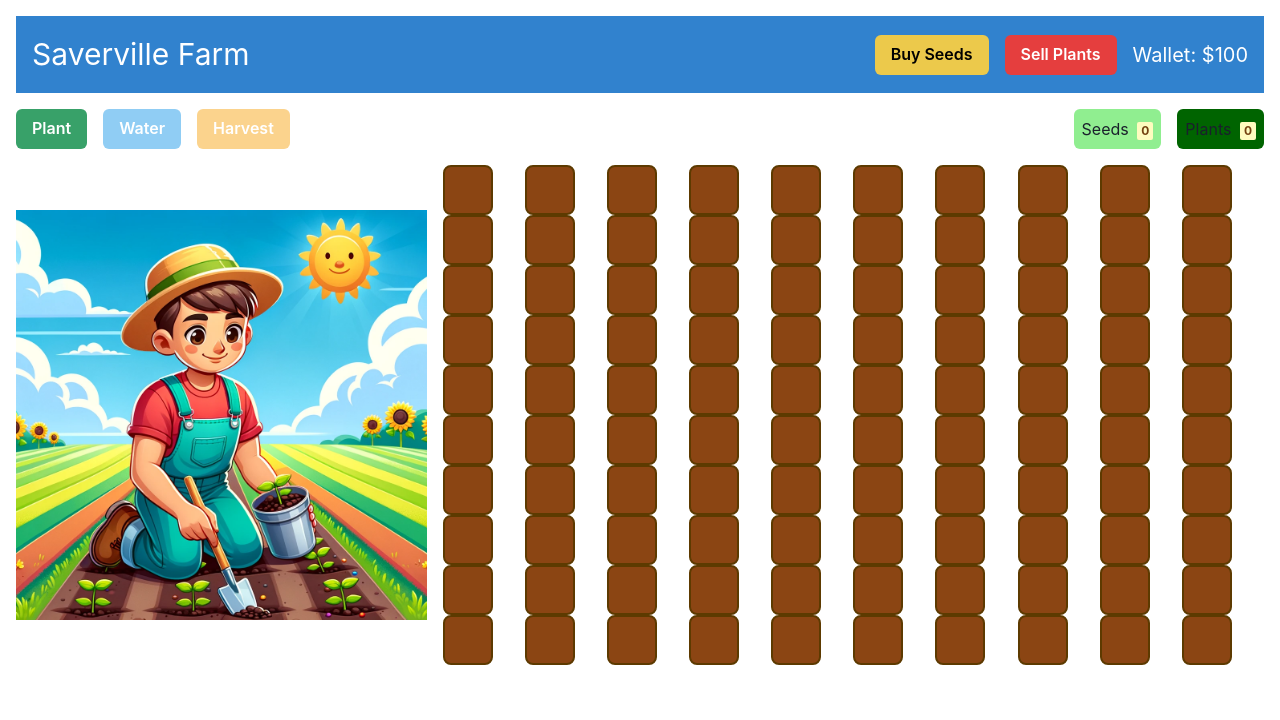
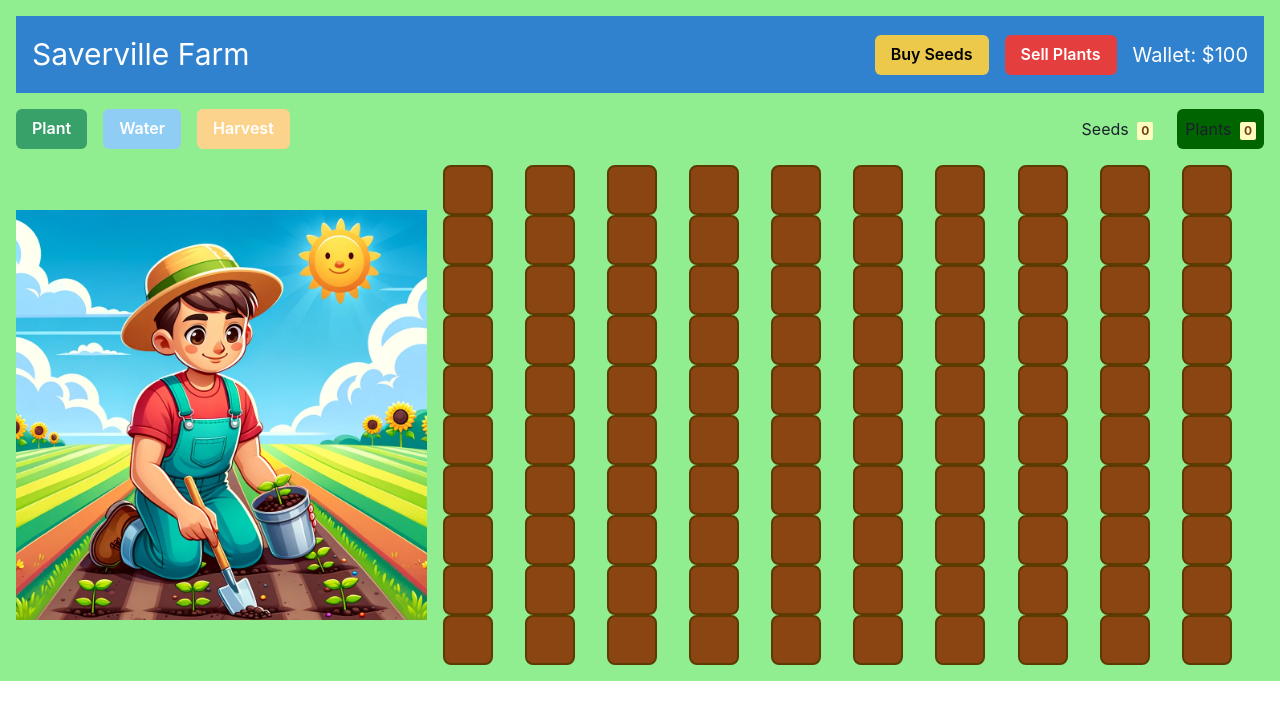
Before and after one commit to GPT-Engineer-App/react-farmville-game, a React (Vite) app: page / in a window 1280 px wide. Shown: the top 720 px of the page. Built offline with nearby package versions, Linux system fonts and the light colour scheme.

Commit message:
Updated the app's background to a light shade of green by setting the background color of the main container in `Index.jsx`.
Prompt: Make the apps background a light shade of green

```diff
--- a/src/pages/Index.jsx
+++ b/src/pages/Index.jsx
@@ -180,7 +180,7 @@ const Index = () => {
   };
 
   return (
-    <VStack spacing={4} align="stretch" p={4}>
+    <VStack spacing={4} align="stretch" p={4} bg="lightgreen">
       <Box p={4} bg="blue.500" color="white" display="flex" justifyContent="space-between">
         <Text fontSize="3xl">Saverville Farm</Text>
         <HStack spacing={4}>
```
